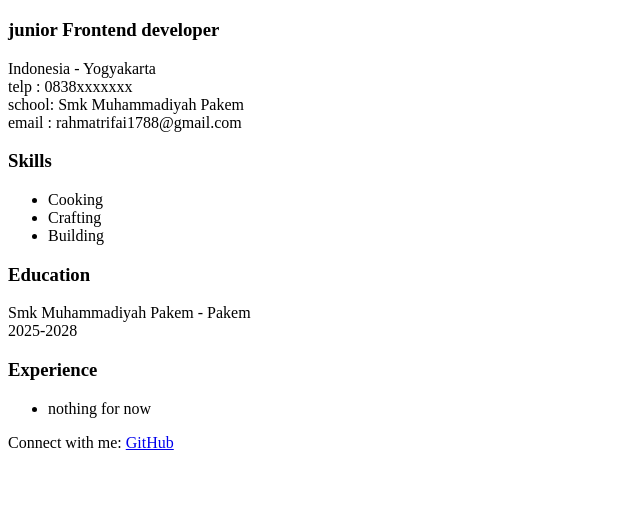
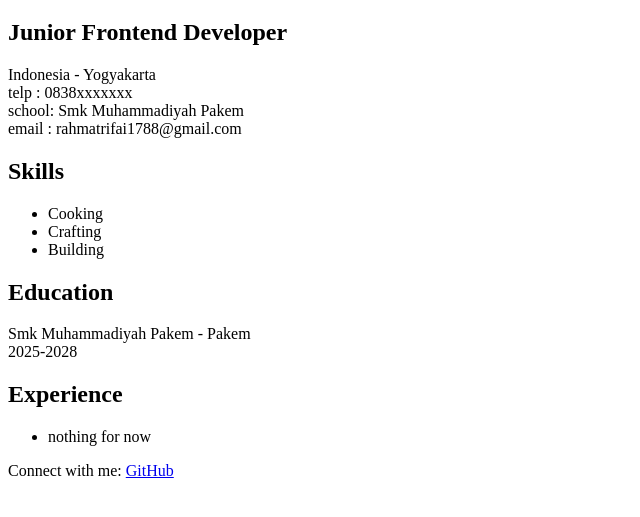
Before and after one commit to Rahmat-Rifai/roadmap.sh-project, a plain HTML site: page frontend/01-single-page-CV/index.html in a window 1280 px wide. Shown: the part 61-578 px from the top of the page, without its empty margins (0-640 px from the left). Drawn offline with Linux system fonts and the light colour scheme.

Commit message:
Fix viewport/HTML bugs, drop SEO/OG filler, correct GitHub link

```diff
--- a/frontend/01-single-page-CV/index.html
+++ b/frontend/01-single-page-CV/index.html
@@ -2,25 +2,17 @@
 <html lang="en">
   <head>
     <meta charset="UTF-8">
-    <meta name="vieport" content="width=device-width, initial-scale=1.0">
-    <!-- SEO -->
-    <meta name="description" content="CV - Fai">
-    <meta name="keywords" content="CV resume, Frontend, Web, Programming">
-    <!-- Open Graph -->
-    <meta property="og:title" content="CV-Fai">
-    <meta property="og:description" content="Professional-CV">
-    <meta property="og:image" content="favicon.img"
-    <link rel="icon" href="favicon.img">
-
+    <meta name="viewport" content="width=device-width, initial-scale=1.0">
     <title>CV - Fai</title>
   </head>
 
   <body>
 
     <header><h1>Rahmat Rifai</h1></header>
+
     <section id="description">
-      <h3>junior Frontend developer</h3>
-      <p>Indonesia - Yogyakarta <br>
+      <h2>Junior Frontend Developer</h2>
+      <p>Indonesia - Yogyakarta<br>
       telp  : 0838xxxxxxx<br>
       school: Smk Muhammadiyah Pakem<br>
       email : rahmatrifai1788@gmail.com<br>
@@ -28,7 +20,7 @@
     </section>
 
     <section id="skills">
-      <h3>Skills</h3>
+      <h2>Skills</h2>
       <ul>
         <li>Cooking</li>
         <li>Crafting</li>
@@ -37,7 +29,7 @@
     </section>
 
     <section id="edu">
-      <h3>Education</h3>
+      <h2>Education</h2>
       <p>
         Smk Muhammadiyah Pakem - Pakem<br>
         2025-2028<br>
@@ -45,15 +37,15 @@
     </section>
 
     <section id="experience">
-      <h3>Experience</h3>
+      <h2>Experience</h2>
       <ul>
         <li>nothing for now</li>
       </ul>
     </section>
 
     <footer>
-  <p>Connect with me: <a href="https://github.com/Rahmat-Rufai">GitHub</a></p>
-</footer>
+      <p>Connect with me: <a href="https://github.com/Rahmat-Rifai">GitHub</a></p>
+    </footer>
 
   </body>
 </html>
```
